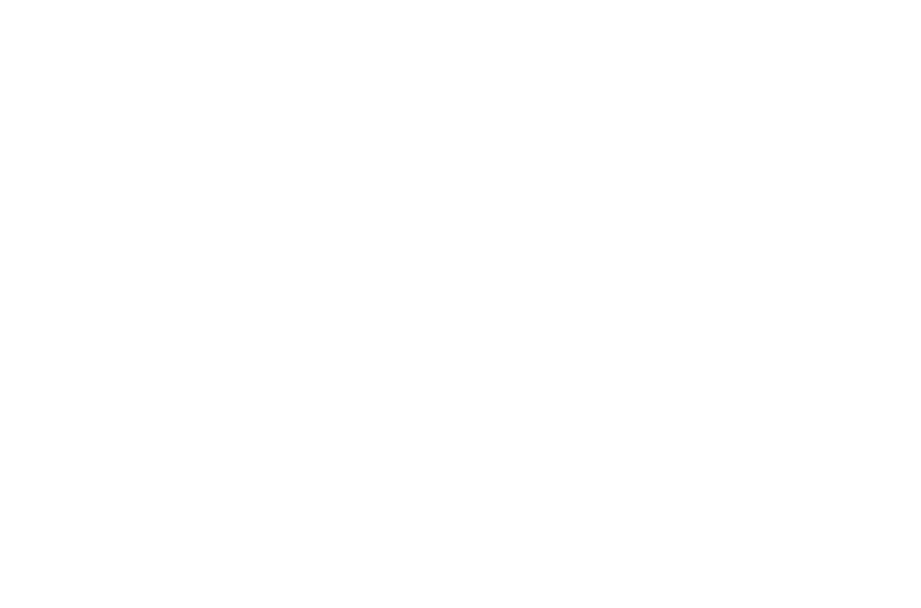
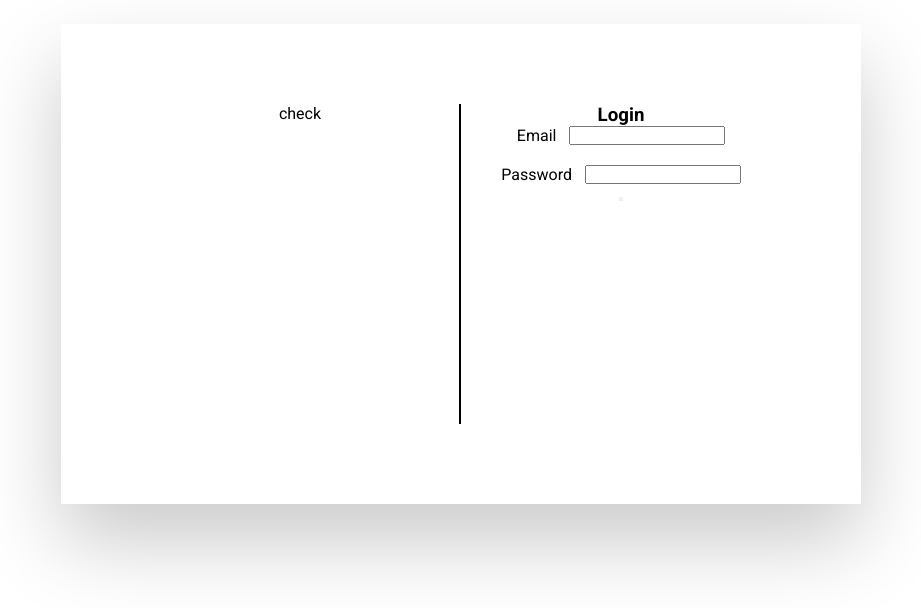
Before and after one commit to Vinh23123/KL-FE, a React (Vite) app: page /login in a window 1280 px wide. Before the commit this address had no page. Shown: the part 136-744 px from the top of the page, without its empty margins (179-1100 px from the left). Built offline with nearby package versions, Linux system fonts and the light colour scheme.

Commit message:
update layout login

```diff
--- a/src/App.jsx
+++ b/src/App.jsx
@@ -3,14 +3,14 @@
 
 import Home from "./pages/Home";
 import AppLayout from "./pages/AppLayout";
-import Rooms from "./pages/Rooms";
-import DetailsRoom from "./pages/DetailsRoom";
 import Slider from "./pages/Slider";
+import Login from "./components/Login";
 
 function App() {
   return (
     <Routes>
       {/* AppLayout will wrap all these routes */}
+      <Route path="/login" element={<Login />} />
       <Route path="/" element={<AppLayout />}>
         <Route path="home" element={<Home />} />
         {/* <Route path="rooms" element={<Slider />}>
--- /dev/null
+++ b/src/components/Login.jsx
@@ -0,0 +1,55 @@
+import { useState } from "react";
+import "../styles/Login.scss";
+
+const Login = () => {
+  const [email, setEmail] = useState("");
+  const [password, setPassword] = useState("");
+  const handleSubmit = (e) => {
+    e.preventDefault();
+    console.log("Checkpoint");
+
+    if (!email || !password) return;
+  };
+
+  return (
+    <div className="login">
+      <div className="login__items">
+        <div className="grid-two-colums">
+          <div className="login__left-item text-align-center">
+            <p>check</p>
+          </div>
+          <div className="text-align-center">
+            <h3>Login</h3>
+            <form onSubmit={(e) => handleSubmit(e)}>
+              <div className="flex-align-center mb-20">
+                {/* icon email */}
+                <label htmlFor="email">Email</label>
+                <input
+                  type="email"
+                  id="email"
+                  name="email"
+                  value={email}
+                  onChange={(e) => setEmail(e.target.value)}
+                />
+              </div>
+              <div className="flex-align-center">
+                {/* icon password */}
+                <label htmlFor="password">Password</label>
+                <input
+                  type="password"
+                  id="password"
+                  name="password"
+                  value={password}
+                  onChange={(e) => setPassword(e.target.value)}
+                />
+              </div>
+              <button type="submit"></button>
+            </form>
+          </div>
+        </div>
+      </div>
+    </div>
+  );
+};
+
+export default Login;
--- a/src/constant/ConstantMessage.js
+++ b/src/constant/ConstantMessage.js
@@ -1,2 +1,4 @@
-export const TITLE_HOME = "Everything you need in a bookings service";
-export const FEATURES_HOME = "Features";
+export const STRING = {
+  TITLE_HOME: "Everything you need in a bookings service",
+  FEATURES_HOME: "Features",
+};
--- a/src/pages/Home.jsx
+++ b/src/pages/Home.jsx
@@ -1,6 +1,6 @@
 import "../styles/Home.scss";
 import Rooms from "./Rooms";
-import { TITLE_HOME, FEATURES_HOME } from "../constant/ConstantMessage";
+import { STRING } from "../constant/ConstantMessage";
 
 const Home = () => {
   return (
@@ -46,8 +46,10 @@
 
       <section className="section-feature">
         <div className="section-feature__title">
-          <h2 className="feature-tilte">{FEATURES_HOME}</h2>
-          <h3 className="section-feature__header--title">{TITLE_HOME}</h3>
+          <h2 className="feature-tilte">{STRING.FEATURES_HOME}</h2>
+          <h3 className="section-feature__header--title">
+            {STRING.TITLE_HOME}
+          </h3>
         </div>
         <div className="section-feature__container">
           <img
--- /dev/null
+++ b/src/styles/Login.scss
@@ -0,0 +1,49 @@
+.flex {
+  display: flex;
+}
+
+.flex-align-center {
+  display: flex;
+  justify-content: center;
+  align-items: center;
+  gap: 0.8rem;
+}
+
+.grid-two-colums {
+  display: grid;
+  grid-template-columns: repeat(2, 1fr);
+}
+
+.text-align-center {
+  text-align: center;
+}
+
+.mb-20 {
+  margin-bottom: 20px;
+}
+
+.login {
+  position: relative;
+  height: 100vh;
+
+  &__items {
+    box-shadow: 0 2.4rem 4.8rem rgba(0, 0, 0, 0.212);
+    position: absolute;
+    box-sizing: border-box;
+    padding: 5rem;
+
+    width: 50rem;
+    height: 30rem;
+
+    top: 50%;
+    left: 50%;
+
+    transform: translate(-50%, -50%);
+  }
+
+  &__left-item {
+    border-right: 2px solid black;
+    height: 20rem;
+    width: auto;
+  }
+}
--- a/src/styles/NavBar.scss
+++ b/src/styles/NavBar.scss
@@ -1,11 +1,9 @@
 @import "colors.scss";
 
 .nav {
-  // position: relative;
   padding: 1.2rem 1.4rem;
   font-size: 1.2rem;
   border-bottom: 1px solid #ddd;
-  // z-index: 1;
   &__item {
     text-align: center;
   }
--- a/src/styles/index.css
+++ b/src/styles/index.css
@@ -31,7 +31,7 @@
 
 #root {
   position: relative;
-  z-index: auto;
+  z-index: 0;
 }
 
 /* Check it again */
```
